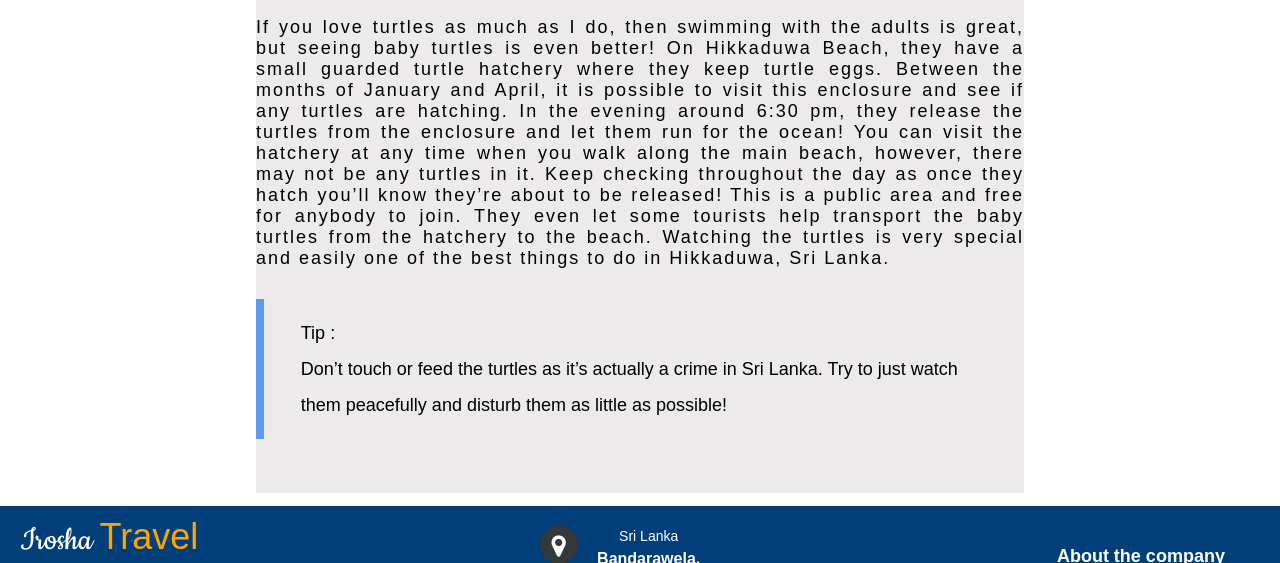
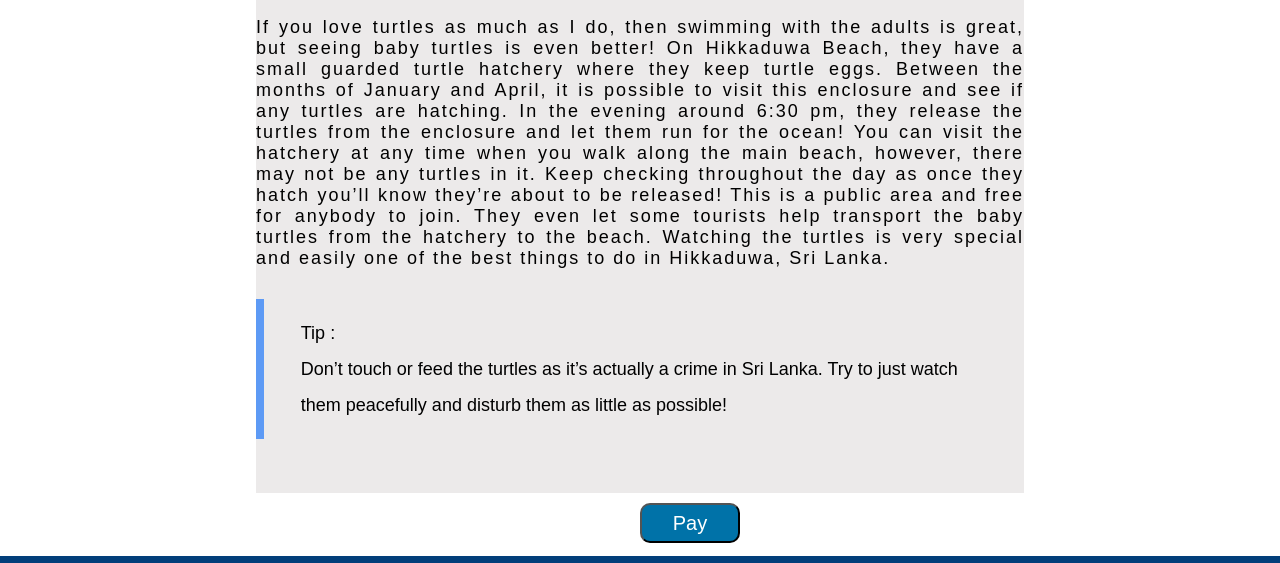
Before and after one commit to IroshaDanidu/Turtle_hatcheries_in_Sri_Lanka, a plain HTML site: page HTH.html in a window 1280 px wide. Shown: the part 4558-5121 px from the top of the page. Drawn offline with nearby package versions, Linux system fonts and the light colour scheme.

Commit message:
Add files via upload

```diff
--- a/HTH.css
+++ b/HTH.css
@@ -883,3 +883,20 @@
 
 
 }
+
+#payment{
+    margin-top: 10px;
+    width: 100px;
+    /* align-items: center; */
+    height: 40px;
+    background-color: #0072a8;
+    text-decoration: none;
+    margin-left: 50%;
+    border-radius: 10px;
+}
+#aaaa{
+    text-decoration: none;
+    font-size: 20px;
+    font-weight: 300px;
+    color: #fff;
+}
--- a/HTH.html
+++ b/HTH.html
@@ -235,7 +235,7 @@
 
 
 
-
+<button id="payment"><a id="aaaa" href="#">Pay</a></button>
 
 
 
```
